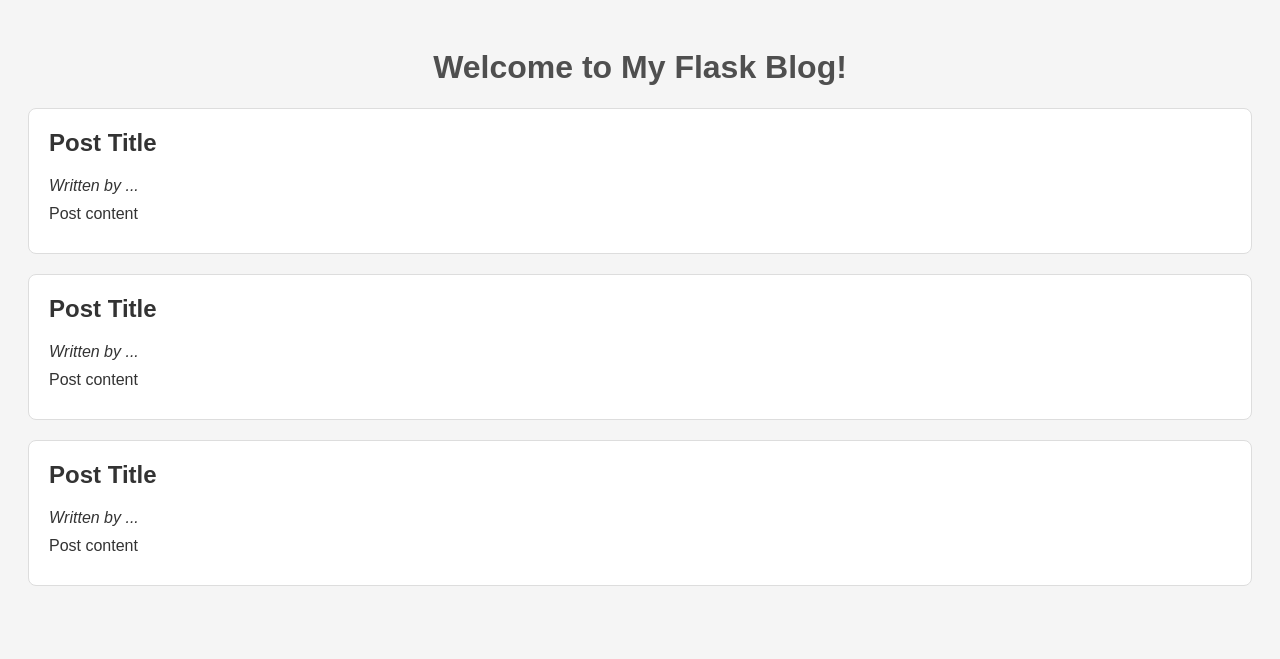
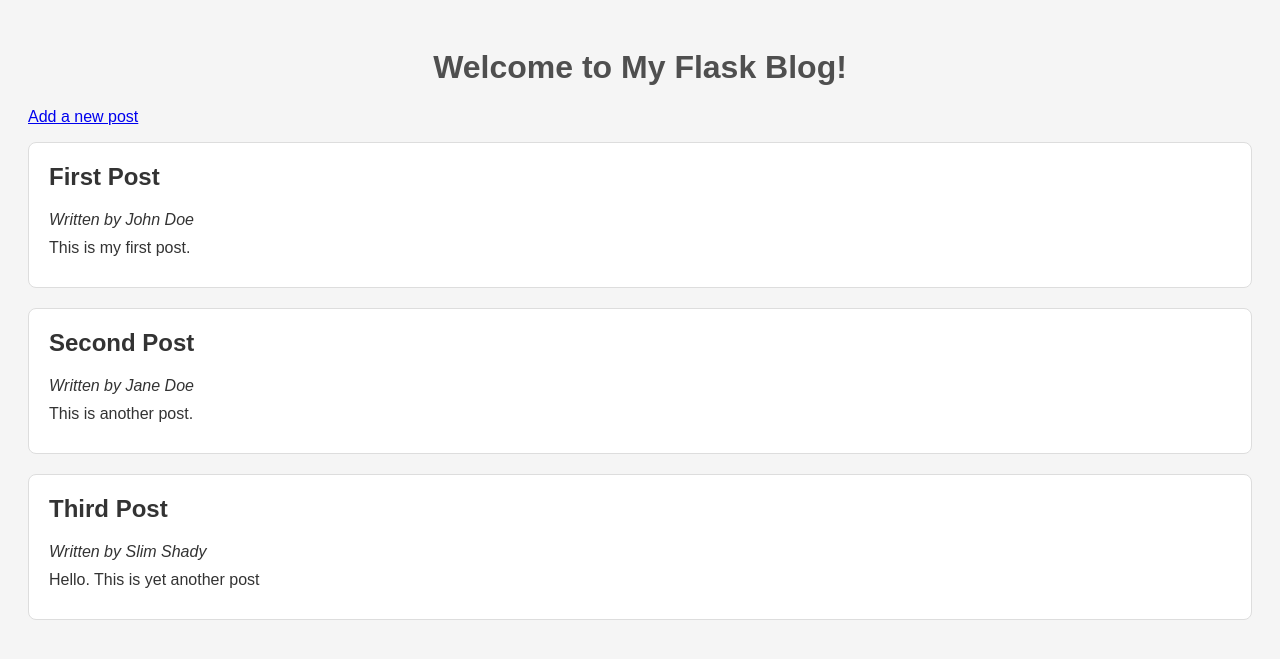
Before and after one commit to ck-code-98/Masterblog, a Flask app: page / in a window 1280 px wide. Shown: the top 659 px of the page. Run offline with Flask 3, Linux system fonts and the light colour scheme.

Commit message:
Added route for GET and POST requests

```diff
--- a/app.py
+++ b/app.py
@@ -1,18 +1,37 @@
-from flask import Flask, render_template
+from flask import Flask, request, render_template, redirect, url_for
 import json
 
-with open ("data.json", encoding="utf-8") as file:
+with open("data.json", encoding="utf-8") as file:
     data = json.load(file)
 
 app = Flask(__name__)
 
 @app.route('/')
 def index():
-    blog_posts = []
+    posts = []
     for element in data:
-        blog_posts.append(element["content"])
-    return render_template('index.html', posts=blog_posts)
+        posts.append(element["content"])
+    return render_template('index.html', posts=data)
 
+
+@app.route('/add', methods=['GET', 'POST'])
+def add():
+    if request.method == 'POST':
+        title = request.form["title"]
+        author = request.form["author"]
+        content = request.form["content"]
+
+        new_element = {"id": len(data) + 1,
+                    "title": title,
+                    "author": author,
+                    "content": content}
+        data.append(new_element)
+
+        with open("data.json", "w", encoding="utf-8") as filehandle:
+            json.dump(data, filehandle, indent=2)
+        return redirect(url_for("index"))
+
+    return render_template('add.html')
 
 
 if __name__ == '__main__':
--- a/data.json
+++ b/data.json
@@ -1,4 +1,20 @@
 [
-    {"id": 1, "author": "John Doe", "title": "First Post", "content": "This is my first post."},
-    {"id": 2, "author": "Jane Doe", "title": "Second Post", "content": "This is another post."}
+  {
+    "id": 1,
+    "author": "John Doe",
+    "title": "First Post",
+    "content": "This is my first post."
+  },
+  {
+    "id": 2,
+    "author": "Jane Doe",
+    "title": "Second Post",
+    "content": "This is another post."
+  },
+  {
+    "id": 3,
+    "title": "Third Post",
+    "author": "Slim Shady",
+    "content": "Hello. This is yet another post"
+  }
 ]
--- a/templates/index.html
+++ b/templates/index.html
@@ -7,21 +7,21 @@
     <link rel="stylesheet" href="{{ url_for('static', filename='style.css') }}">
 </head>
 <body>
+    <header>
     <h1>Welcome to My Flask Blog!</h1>
+    <p><a class ="button" href="{{ url_for('add') }}">Add a new post</a></p>
+    </header>
+
+    {% if posts %}
+        {% for post in posts %}
     <div class="post">
-        <h2>Post Title</h2>
-        <p><em>Written by ...</em></p>
-        <p>Post content</p>
+        <h2>{{ post.title }}</h2>
+        <p><em>Written by {{ post.author }}</em></p>
+        <p>{{ post.content }}</p>
     </div>
-    <div class="post">
-        <h2>Post Title</h2>
-        <p><em>Written by ...</em></p>
-        <p>Post content</p>
-    </div>
-    <div class="post">
-        <h2>Post Title</h2>
-        <p><em>Written by ...</em></p>
-        <p>Post content</p>
-    </div>
+        {% endfor %}
+    {% else %}
+        <p>No posts yet.</p>
+    {% endif %}
 </body>
 </html>
```
Also changed, not shown: templates/add.html (added, +27 -0 lines).
